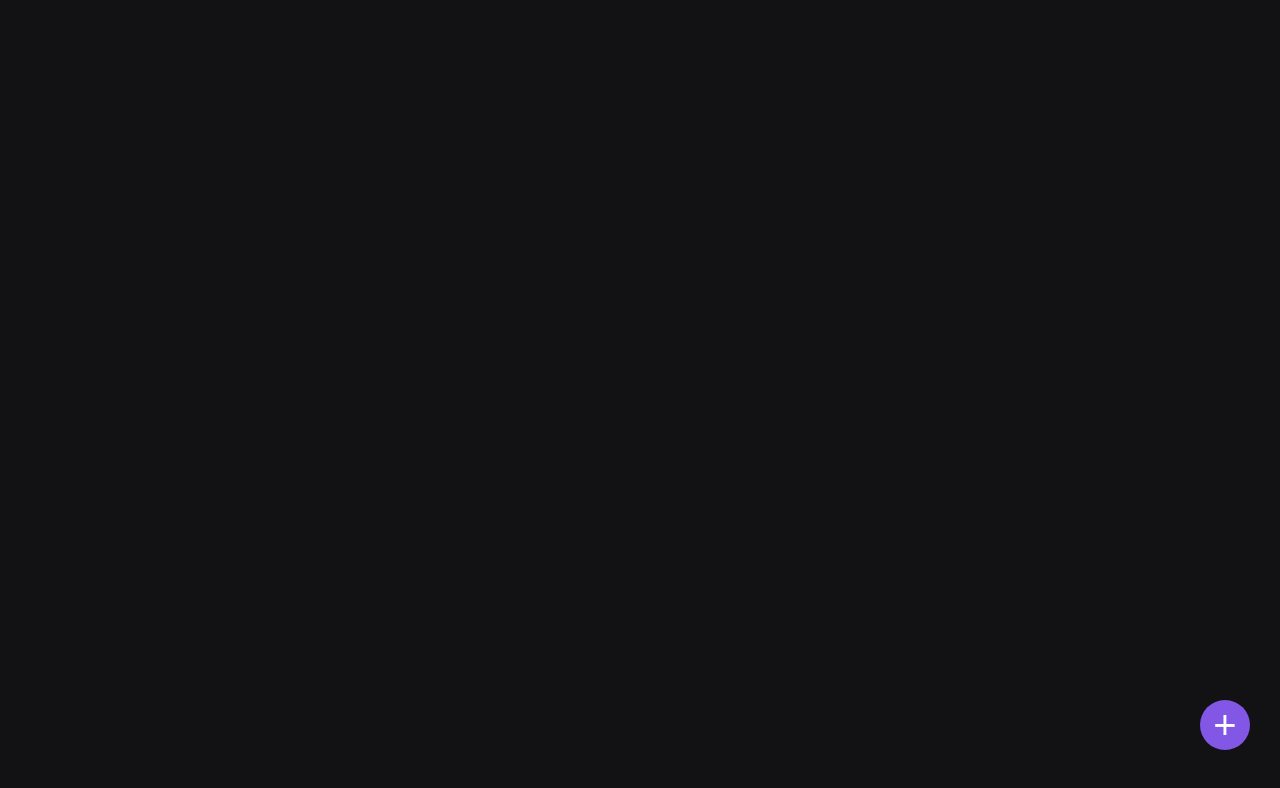
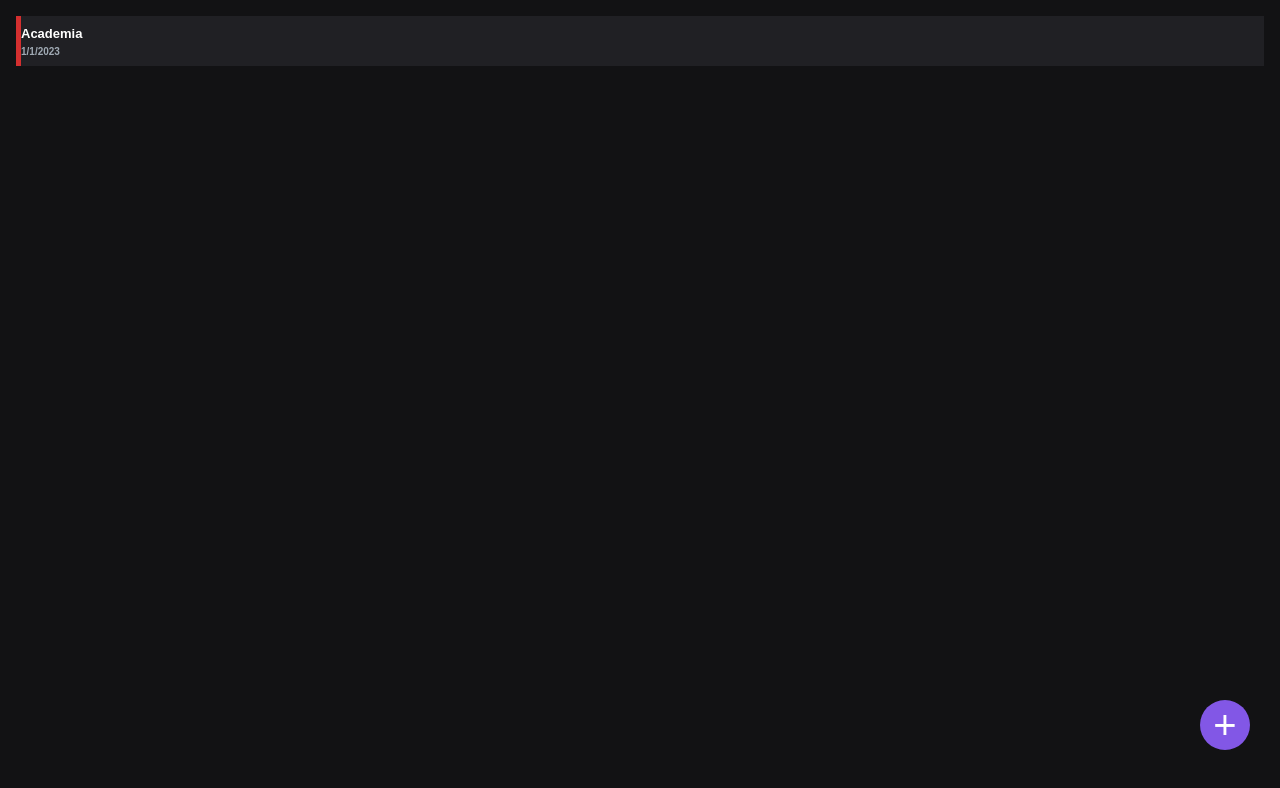
Before and after one commit to kauadeoliveira/crud-ts, a React (Vite) app: page / in a window 1280 px wide. Shown: the top 788 px of the page. Built offline with nearby package versions, Linux system fonts and the light colour scheme.

Commit message:
feat: implement Task Component

```diff
--- a/src/App.tsx
+++ b/src/App.tsx
@@ -3,6 +3,7 @@ import { GlobalStyle } from "./assets/styles/global"
 import dark from "./assets/theme/dark"
 import Modal from "./components/Modal"
 import NewTaskButton from "./components/NewTaskButton"
+import Task from "./components/Task"
 
 function App() {
   return(
@@ -11,6 +12,7 @@ function App() {
         <GlobalStyle />
         <NewTaskButton />
         <Modal />
+        <Task />
       </ThemeProvider>
     </div>
   )
--- a/src/assets/theme/dark.ts
+++ b/src/assets/theme/dark.ts
@@ -29,7 +29,8 @@ export default {
             }
         },
         text: {
-            primary: '#657575'
+            primary: '#657575',
+            disabled: '#A0AAB4'
         },
     },
     dimensions: {
--- a/src/assets/theme/styled.d.ts
+++ b/src/assets/theme/styled.d.ts
@@ -34,6 +34,7 @@ declare module 'styled-components' {
             },
             text: {
                 primary: string;
+                disabled: string;
             },
         },
         dimensions: {
--- /dev/null
+++ b/src/components/CheckTask/index.tsx
@@ -0,0 +1,5 @@
+export default function CheckTask() {
+    return(
+        <h1>CheckTask</h1>
+    )
+}
--- /dev/null
+++ b/src/components/CheckTask/style.ts
@@ -0,0 +1,7 @@
+import styled from "styled-components";
+
+export const CheckTaskWrapper = styled.div`
+    background-color: red;
+    height: 50px;
+    width: 50px;
+`
--- a/src/components/Modal/index.tsx
+++ b/src/components/Modal/index.tsx
@@ -70,6 +70,8 @@ export default function Modal() {
         if(lowRefCurrent?.checked){
             lowRefCurrent.checked = false;
         }
+
+        setErrorTitle(false)
     }
 
     // Close Modal Function
@@ -80,10 +82,10 @@ export default function Modal() {
 
     // Create Task Function
     const createTask = () => {
-        if(titleRef.current?.value && titleRef.current.value != ''){
+        if(titleRef.current?.value){
             dispatch(addTask({
                 title: titleRef.current.value,
-                dateRef: titleRef.current.value,
+                date: dateRef.current?.value,
                 priority: priority
             }))
             setErrorTitle(false)
@@ -93,7 +95,7 @@ export default function Modal() {
             setErrorTitle(true)
         }
     }
-    useEffect(() => console.log(titleRef.current?.value), [titleRef])
+
     return(
         <ModalBackdrop state={openModal}>
             <ModalWrapper>
--- /dev/null
+++ b/src/components/Task/index.tsx
@@ -0,0 +1,13 @@
+import { TaskDetails, TaskPriority, TaskWrapper } from "./style";
+
+export default function Task() {
+    return(
+        <TaskWrapper>
+            <TaskPriority />
+            <TaskDetails>
+                <span className="task-title">Academia</span>
+                <span className="task-date">1/1/2023</span>
+            </TaskDetails>
+        </TaskWrapper>
+    )
+}
--- /dev/null
+++ b/src/components/Task/style.ts
@@ -0,0 +1,31 @@
+import styled from "styled-components";
+
+export const TaskWrapper = styled.div`
+    width: 100%;
+    height: 50px;
+    display: flex;
+    background-color: ${({ theme }) => theme.palette.colors.background.main};
+`
+
+export const TaskPriority = styled.div`
+    background-color: ${({ theme }) => theme.palette.colors.priorities.high.background};
+    height: 100%;
+    width: 5px;
+`
+
+export const TaskDetails = styled.div`
+    width: 50%;
+    display: flex;
+    flex-direction: column;
+    justify-content: center;
+    gap: 5px;
+    font-weight: bold;
+
+    .task-title{
+        font-size: 1.3em;
+    }
+
+    .task-date{
+        color: ${({ theme }) => theme.palette.text.disabled};
+    }
+`
```
